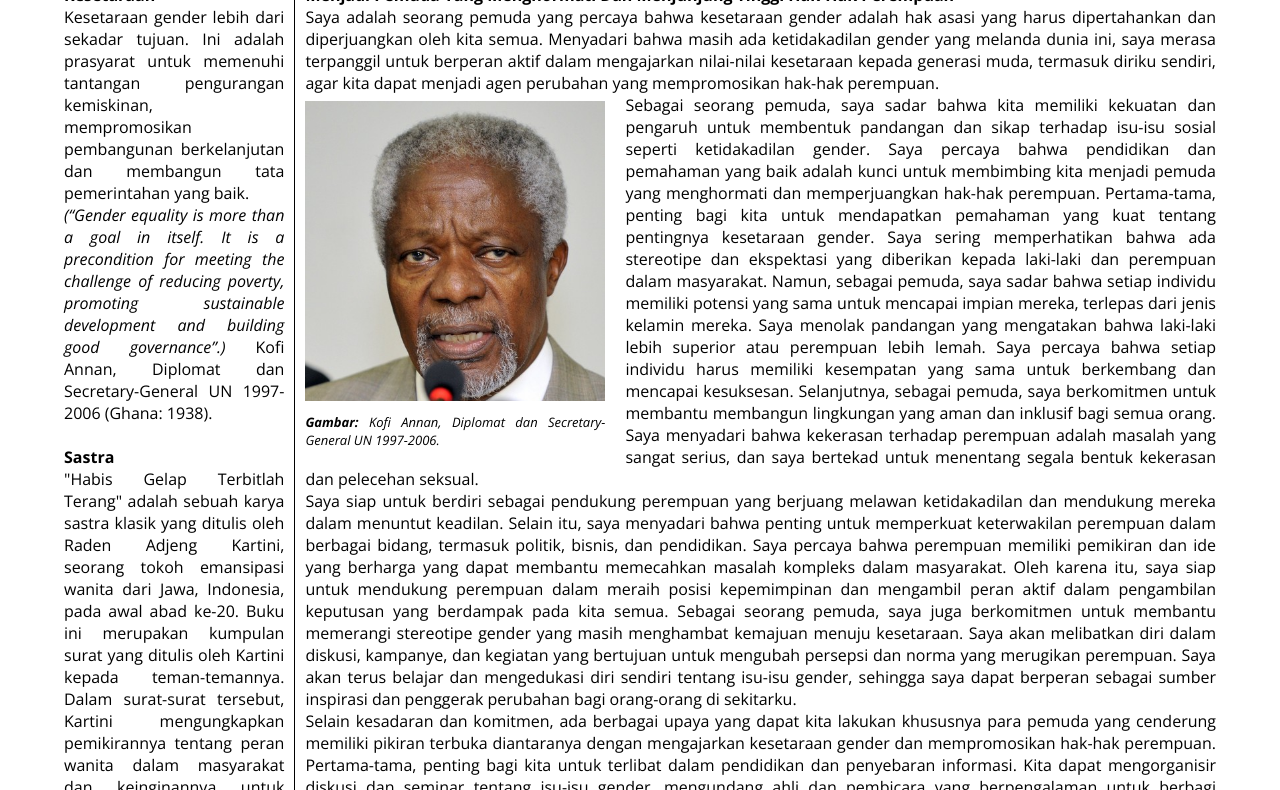
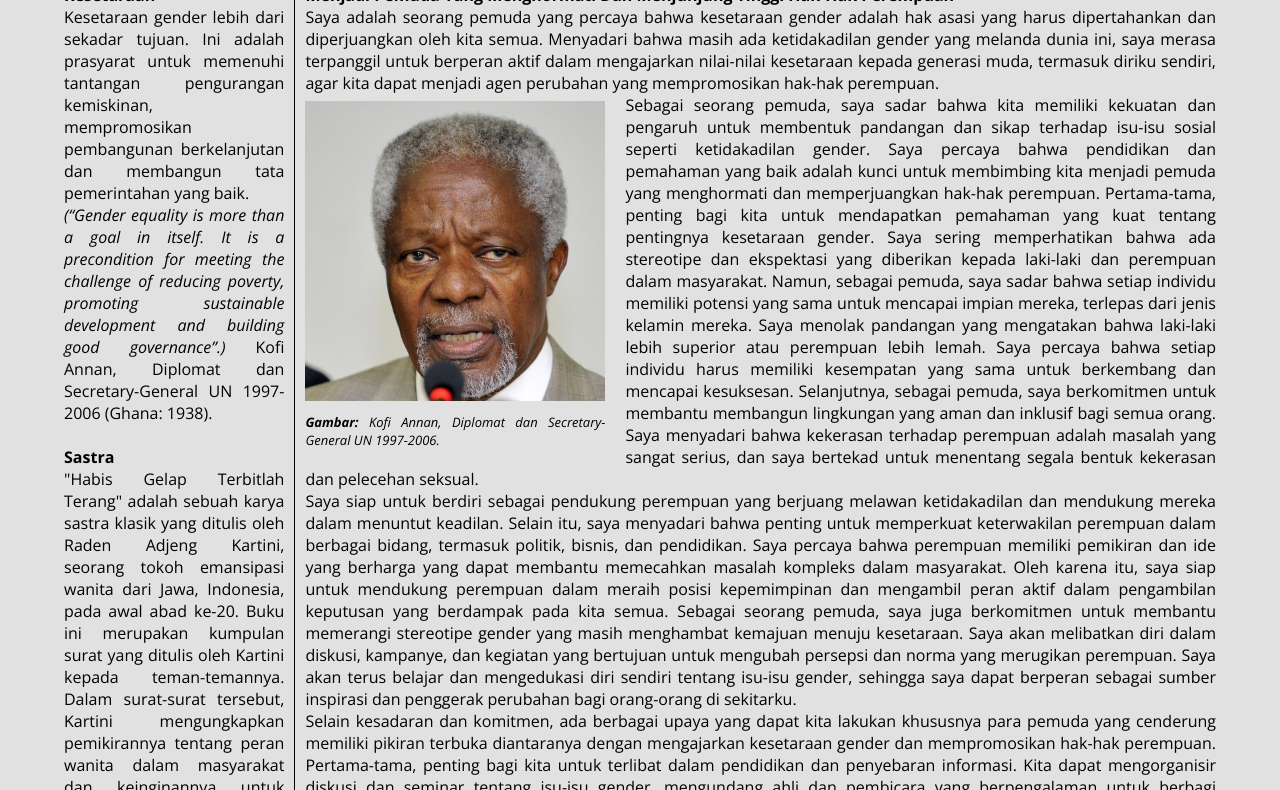
Before and after one commit to mrx126/Newspaper, a plain HTML site: page index.html in a window 1280 px wide. Shown: the part 353-1143 px from the top of the page. Drawn offline with nearby package versions, Linux system fonts and the light colour scheme.

Commit message:
merubah warna body di css

```diff
--- a/style.css
+++ b/style.css
@@ -7,6 +7,7 @@ body {
   font-family: "Open Sans", sans-serif;
   width: 90%;
   margin: auto;
+  background-color: #e2e1e1;
 }
 
 .news-link {
```
